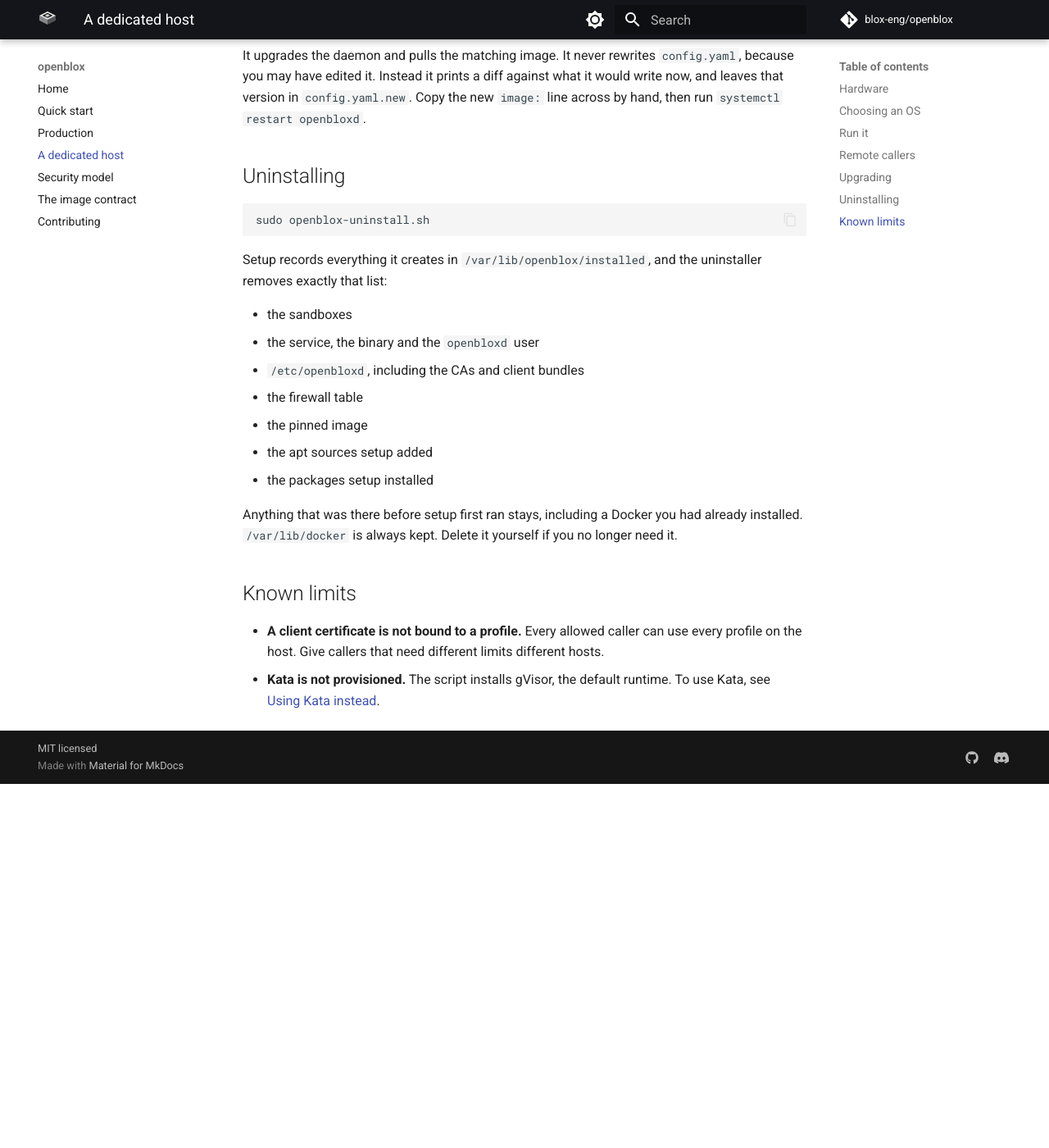
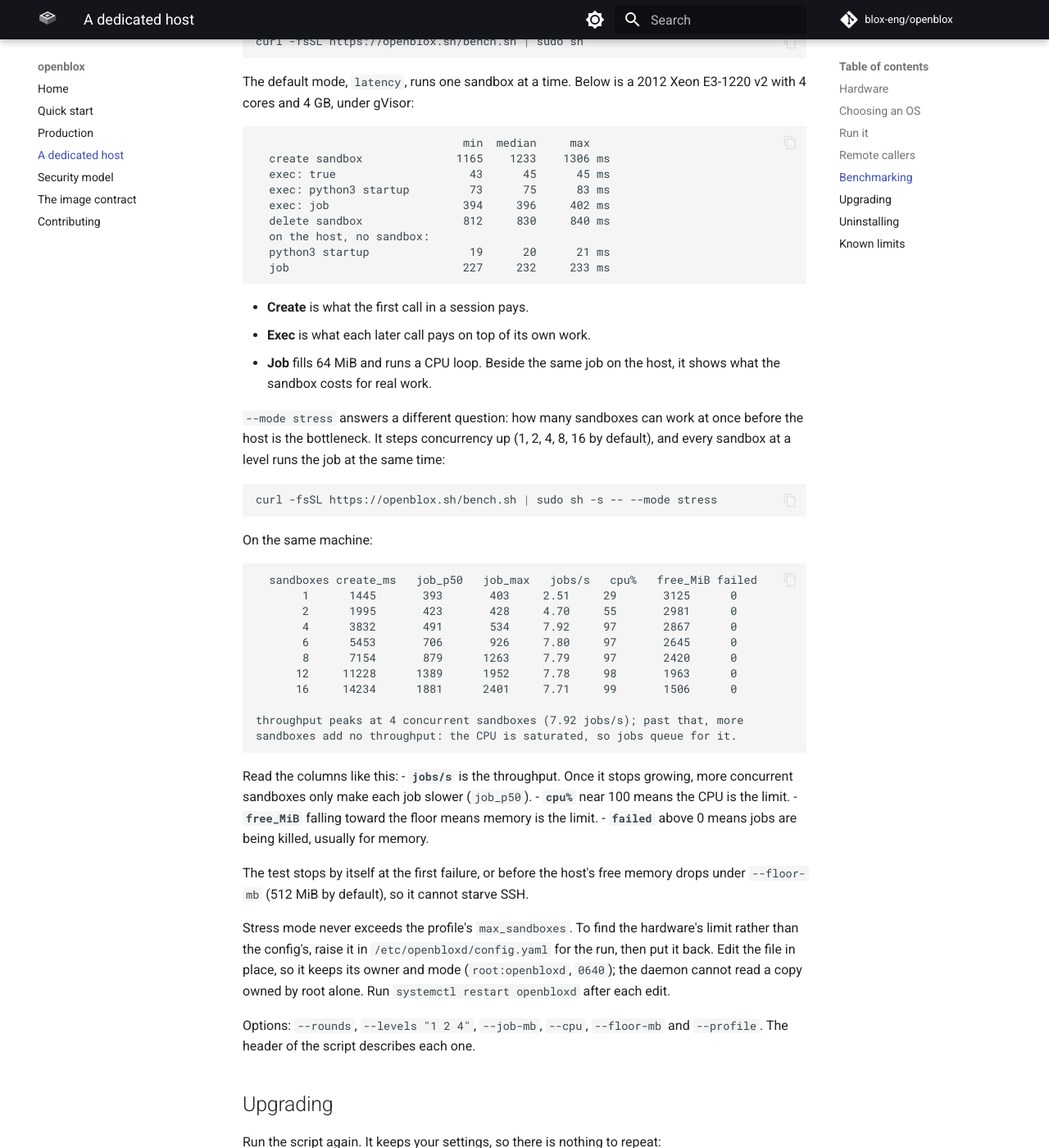
Before and after one commit to blox-eng/openblox, an MkDocs documentation site: the page built from docs/self-hosting.md, in a window 1280 px wide and 1400 px high, scrolled down 3846 px. Shown: the whole window at 82% size. Built offline with MkDocs 1.6.1 and Material for MkDocs 9.7.7, drawn with Linux system fonts in a browser that asks for light colours; comment, search, counter and statistics services are not loaded; before the commit the page ends 4802 px from its top, so only the background shows below that; some of the changed text lies outside the part shown.

Commit message:
feat(bench): bench.sh, benchmark a host's sandboxes
latency mode times create, exec, Python startup, a Python job and delete,
one sandbox at a time, beside the same job run on the host. stress mode
steps concurrency up and reports jobs/s, job latency, CPU %, free memory
and failures per level, and names the level where throughput stops
growing. It stops at the first failure, before free memory drops below a
floor, or at the profile's max_sandboxes.

Measured on a Xeon E3-1220 v2 (4 cores, 4 GB) under gVisor: throughput
peaks at 4 concurrent sandboxes, with the CPU saturated.

Closes #66

Co-Authored-By: Claude Opus 5.5 (1M context) <noreply@anthropic.com>

````diff
--- a/docs/self-hosting.md
+++ b/docs/self-hosting.md
@@ -151,6 +151,81 @@ restart. There is no revocation list.
 The listener is bound to the address you give it. How your callers reach
 that address, whether over a LAN, a VPN or a tailnet, is up to you.
 
+## Benchmarking
+
+`bench.sh` measures the daemon on this host, through its own socket, the way
+a caller uses it. It needs root, `curl` and a running `openbloxd`, and it
+removes every sandbox it creates. The source is
+[`www/bench.sh`](https://github.com/blox-eng/openblox/blob/main/www/bench.sh).
+
+```sh
+curl -fsSL https://openblox.sh/bench.sh | sudo sh
+```
+
+The default mode, `latency`, runs one sandbox at a time. Below is a 2012
+Xeon E3-1220 v2 with 4 cores and 4 GB, under gVisor:
+
+```text
+                               min  median     max
+  create sandbox              1165    1233    1306 ms
+  exec: true                    43      45      45 ms
+  exec: python3 startup         73      75      83 ms
+  exec: job                    394     396     402 ms
+  delete sandbox               812     830     840 ms
+  on the host, no sandbox:
+  python3 startup               19      20      21 ms
+  job                          227     232     233 ms
+```
+
+- **Create** is what the first call in a session pays.
+- **Exec** is what each later call pays on top of its own work.
+- **Job** fills 64 MiB and runs a CPU loop. Beside the same job on the host,
+  it shows what the sandbox costs for real work.
+
+`--mode stress` answers a different question: how many sandboxes can work at
+once before the host is the bottleneck. It steps concurrency up (1, 2, 4, 8,
+16 by default), and every sandbox at a level runs the job at the same time:
+
+```sh
+curl -fsSL https://openblox.sh/bench.sh | sudo sh -s -- --mode stress
+```
+
+On the same machine:
+
+```text
+  sandboxes create_ms   job_p50   job_max   jobs/s   cpu%   free_MiB failed
+       1      1445       393       403     2.51     29       3125      0
+       2      1995       423       428     4.70     55       2981      0
+       4      3832       491       534     7.92     97       2867      0
+       6      5453       706       926     7.80     97       2645      0
+       8      7154       879      1263     7.79     97       2420      0
+      12     11228      1389      1952     7.78     98       1963      0
+      16     14234      1881      2401     7.71     99       1506      0
+
+throughput peaks at 4 concurrent sandboxes (7.92 jobs/s); past that, more
+sandboxes add no throughput: the CPU is saturated, so jobs queue for it.
+```
+
+Read the columns like this:
+- **`jobs/s`** is the throughput. Once it stops growing, more concurrent
+  sandboxes only make each job slower (`job_p50`).
+- **`cpu%`** near 100 means the CPU is the limit.
+- **`free_MiB`** falling toward the floor means memory is the limit.
+- **`failed`** above 0 means jobs are being killed, usually for memory.
+
+The test stops by itself at the first failure, or before the host's free
+memory drops under `--floor-mb` (512 MiB by default), so it cannot starve SSH.
+
+Stress mode never exceeds the profile's `max_sandboxes`. To find the
+hardware's limit rather than the config's, raise it in
+`/etc/openbloxd/config.yaml` for the run, then put it back. Edit the file in
+place, so it keeps its owner and mode (`root:openbloxd`, `0640`); the daemon
+cannot read a copy owned by root alone. Run `systemctl restart openbloxd`
+after each edit.
+
+Options: `--rounds`, `--levels "1 2 4"`, `--job-mb`, `--cpu`, `--floor-mb` and
+`--profile`. The header of the script describes each one.
+
 ## Upgrading
 
 Run the script again. It keeps your settings, so there is nothing to repeat:
````
Also changed, not shown: CHANGELOG.md (+7 -0 lines), README.md (+12 -0 lines), 4 other files.
